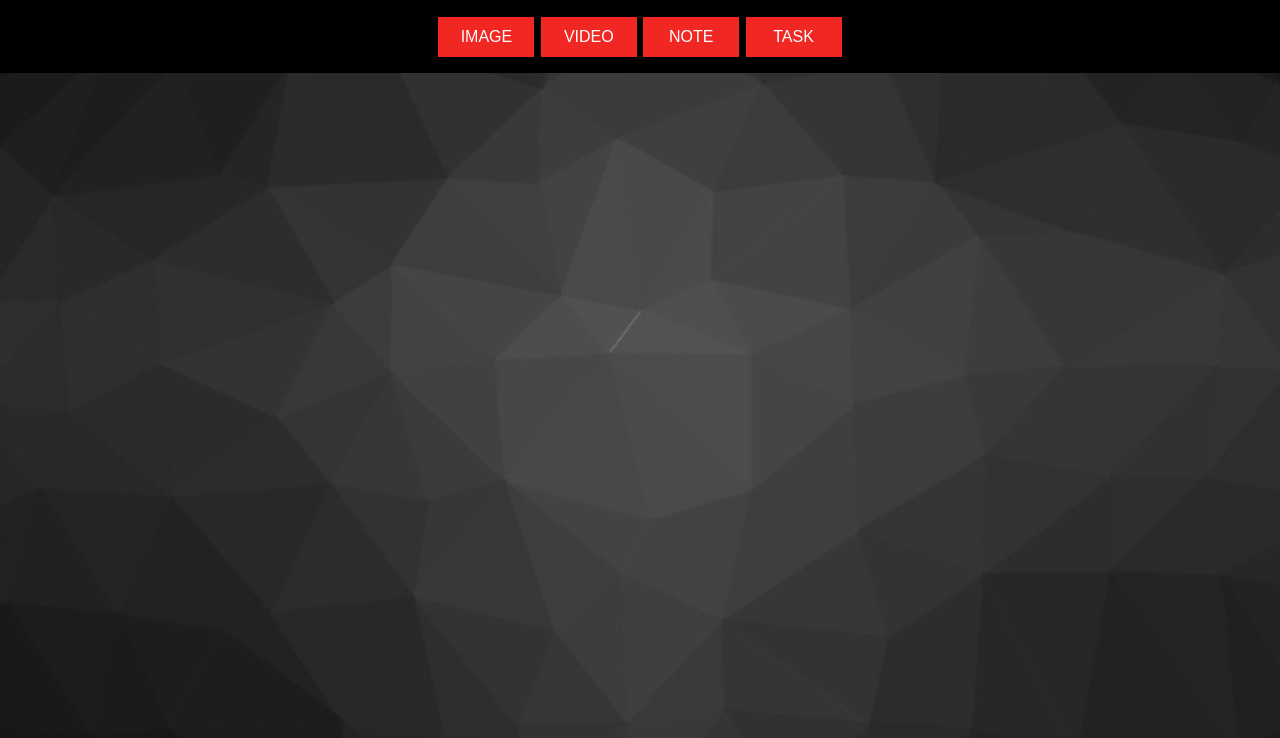
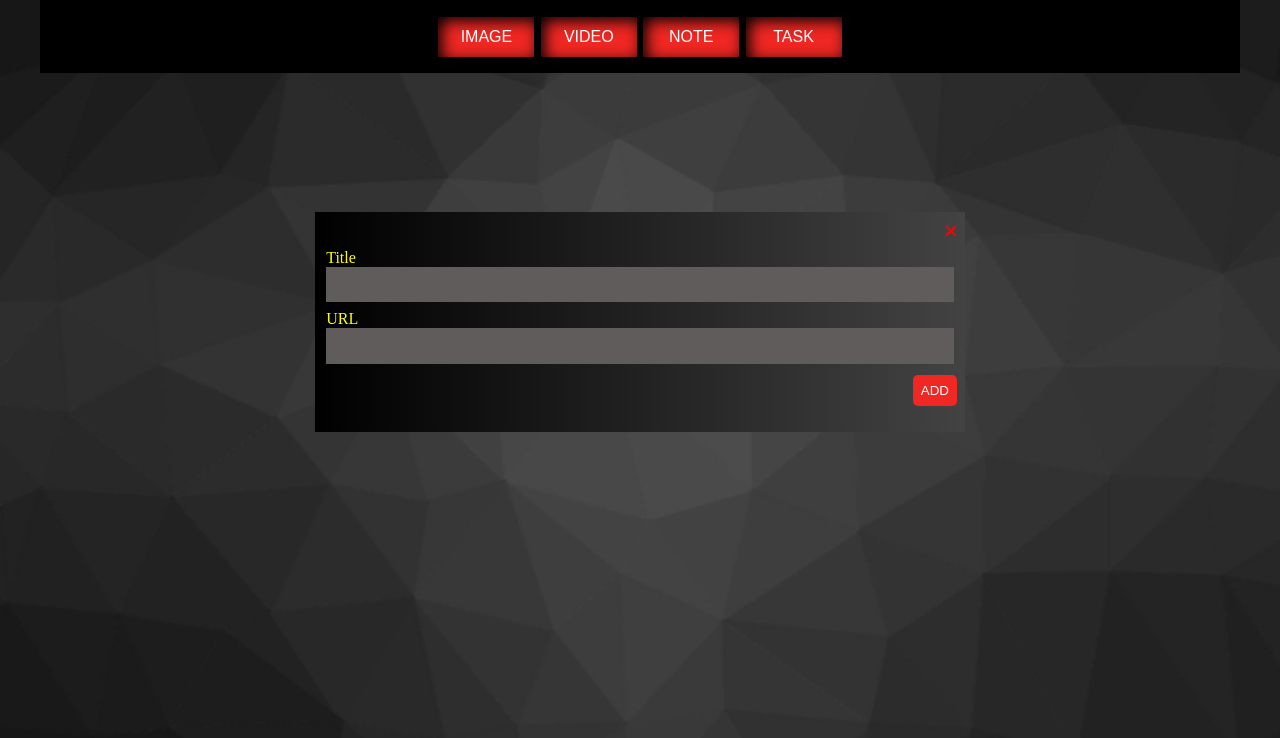
Before and after one commit to joung1010/TypeScript_cloneProject_Mothion, a plain HTML site: page index.html in a window 1280 px wide. Shown: the part 78-816 px from the top of the page. Drawn offline with Linux system fonts and the light colour scheme.

Commit message:
popup 틀

```diff
--- a/index.html
+++ b/index.html
@@ -4,9 +4,10 @@
     <meta charset="UTF-8">
     <title>Title</title>
     <link rel="stylesheet" href="style/style.css">
+    <script src="https://kit.fontawesome.com/07ccf7feb5.js" crossorigin="anonymous"></script>
 </head>
 <body>
-    <nav class="nav">
+    <nav class="nav container">
         <h1 class="nav__title">MOTION</h1>
         <ul class="nav__list">
             <li><button>IMAGE</button></li>
@@ -18,5 +19,24 @@
     <section>
 
     </section>
+<div class="popup__container">
+    <div class="popup__nav">
+        <i class="fa fa-times" aria-hidden="true"></i>
+    </div>
+    <div class="popup__body">
+        <div class="popup__input">
+            <label for="title">Title</label>
+            <input id="title" type="text" value="" name="name">
+        </div>
+        <div class="popup__input">
+            <label for="url">URL</label>
+            <input id="url" type="text" value="" name="name">
+        </div>
+    </div>
+    <div class="popup__btn">
+        <button>ADD</button>
+    </div>
+</div>
+
 </body>
 </html>
--- a/style/style.css
+++ b/style/style.css
@@ -16,9 +16,13 @@ button {
     border: none;
     outline: none;
 }
+.container {
+    margin: auto;
+}
 .nav {
     background: black;
     color: white;
+    max-width: 1200px;
 }
 .nav__title {
     color: var(--color-red);
@@ -33,7 +37,7 @@ button {
     display: flex;
     justify-content: center;
 }
-.nav__list li button {
+.nav__list > li button {
     color: white;
     font-size: 1rem;
     height: 2.5rem;
@@ -41,4 +45,60 @@ button {
     margin: 1rem 0.2rem;
     background-color: var(--color-red) ;
     cursor: pointer;
+    -webkit-box-shadow: 5px 5px 5px 0px #000000, inset 4px 4px 15px 0px #000000, -1px -4px 13px 0px rgba(255,255,255,0);
+    box-shadow: 5px 5px 5px 0px #000000, inset 4px 4px 15px 0px #000000, -1px -4px 13px 0px rgba(255,255,255,0);
 }
+.popup__container {
+    position: absolute;
+    top:50%;
+    left: 50%;
+    margin-right: -50%;
+    transform: translate(-50%, -50%);
+    background: #000000;  /* fallback for old browsers */
+    background: -webkit-linear-gradient(to left, #434343, #000000);  /* Chrome 10-25, Safari 5.1-6 */
+    background: linear-gradient(to left, #434343, #000000); /* W3C, IE 10+/ Edge, Firefox 16+, Chrome 26+, Opera 12+, Safari 7+ */
+    height: 220px;
+    width: 650px;
+}
+.popup__nav {
+    text-align: right;
+    margin-right: 0.5rem;
+    margin-top: 0.7rem;
+}
+.popup__container i {
+    color: red;
+    font-size: 1rem;
+    cursor: pointer;
+}
+.popup__body {
+    color: yellow;
+    padding:  0 0.7rem;
+}
+.popup__input {
+    margin: 0.5rem 0;
+}
+.popup__input input {
+    outline: 0;
+    border: none;
+    background-color: rgb(96, 92, 92);
+    color: white;
+    width: 100%;
+    height: 2.2rem;
+}
+.popup__btn {
+    text-align: right;
+    margin-top: 0.7rem;
+    margin-right: 0.5rem;
+}
+.popup__btn > button {
+    background-color: var(--color-red);
+    color: white;
+    border-radius: 5px;
+    padding: 0.5rem;
+}
+.highlight {
+    background-color: black;
+    width: 100%;
+    height: 100%;
+    opacity: 0.5;
+}
```
